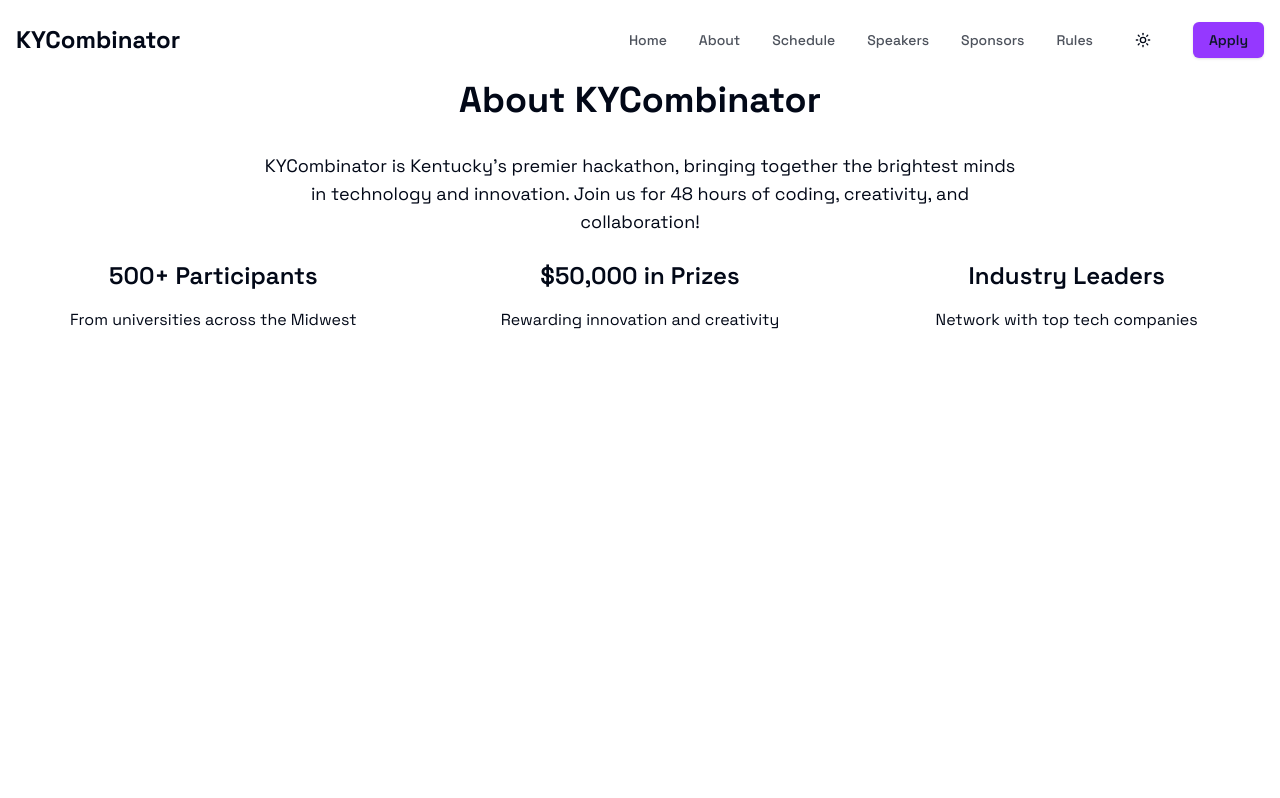
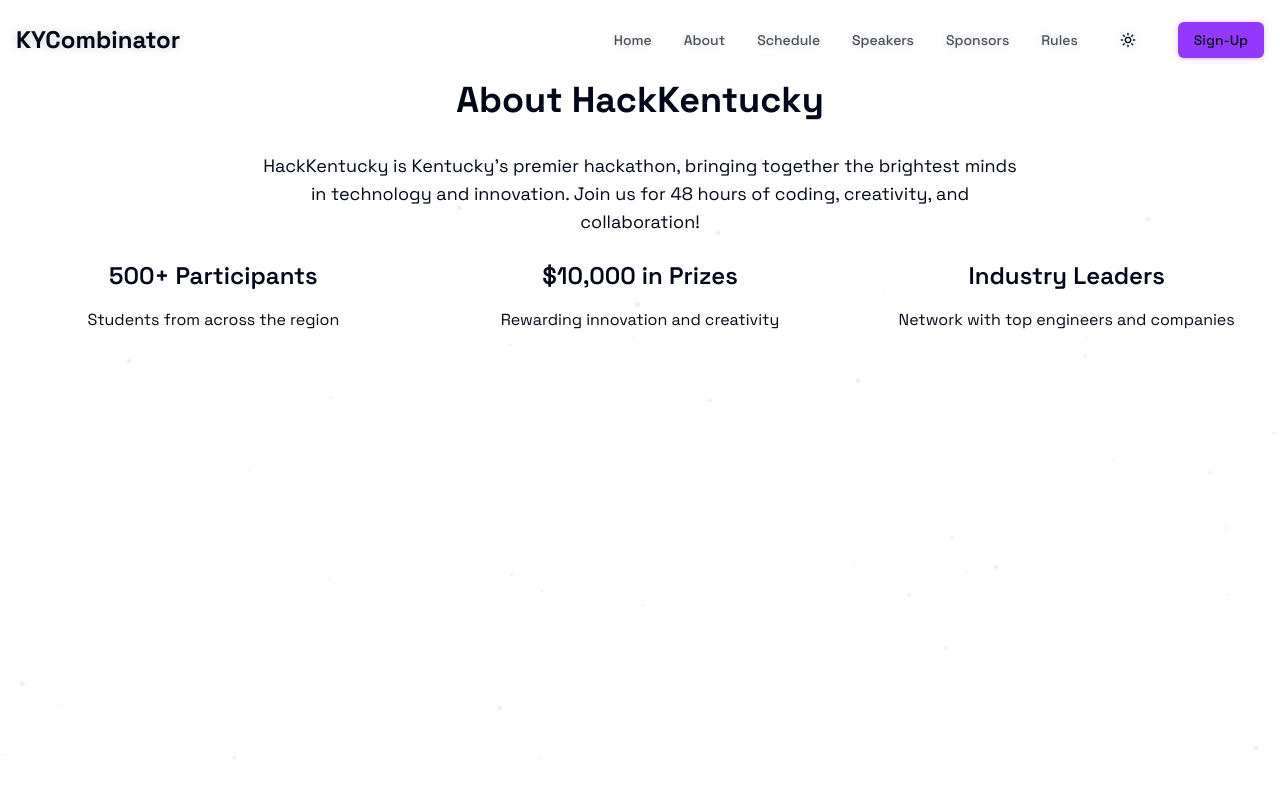
Before and after one commit to zaidbul/hackkentucky, a Next.js app: page /about in a window 1280 px wide. Built offline with nearby package versions, Linux system fonts and the light colour scheme.

Commit message:
change styling

```diff
--- a/package.json
+++ b/package.json
@@ -12,6 +12,7 @@
     "@radix-ui/react-slot": "^1.1.1",
     "class-variance-authority": "^0.7.1",
     "clsx": "^2.1.1",
+    "framer-motion": "^11.14.4",
     "lucide-react": "^0.468.0",
     "next": "15.1.0",
     "next-themes": "^0.4.4",
--- a/src/app/layout.tsx
+++ b/src/app/layout.tsx
@@ -2,6 +2,9 @@ import type { Metadata } from "next"
 import { Space_Grotesk } from 'next/font/google'
 import "./globals.css"
 import { ThemeProvider } from "@/components/theme-provider"
+import { PageTransition } from "@/components/page-transition"
+import { SiteHeader } from "@/components/site-header"
+import { TechBackground } from "@/components/tech-background"
 
 const spaceGrotesk = Space_Grotesk({ subsets: ["latin"] })
 
@@ -19,7 +22,11 @@ export default function RootLayout({
     <html lang="en" suppressHydrationWarning>
       <body className={spaceGrotesk.className}>
         <ThemeProvider attribute="class" defaultTheme="system" enableSystem disableTransitionOnChange>
-          {children}
+          <TechBackground />
+          <SiteHeader />
+          <PageTransition>
+            {children}
+          </PageTransition>
         </ThemeProvider>
       </body>
     </html>
--- a/src/components/about.tsx
+++ b/src/components/about.tsx
@@ -2,22 +2,22 @@ export function About() {
   return (
     <section id="about" className="py-20 bg-background text-foreground">
       <div className="container mx-auto px-4">
-        <h2 className="text-4xl font-bold mb-8 text-center">About KYCombinator</h2>
+        <h2 className="text-4xl font-bold mb-8 text-center">About HackKentucky</h2>
         <p className="text-lg mb-6 text-center max-w-3xl mx-auto">
-          KYCombinator is Kentucky&apos;s premier hackathon, bringing together the brightest minds in technology and innovation. Join us for 48 hours of coding, creativity, and collaboration!
+          HackKentucky is Kentucky&apos;s premier hackathon, bringing together the brightest minds in technology and innovation. Join us for 48 hours of coding, creativity, and collaboration!
         </p>
         <div className="grid md:grid-cols-3 gap-8">
           <div className="text-center">
             <h3 className="text-2xl font-semibold mb-4">500+ Participants</h3>
-            <p>From universities across the Midwest</p>
+            <p>Students from across the region</p>
           </div>
           <div className="text-center">
-            <h3 className="text-2xl font-semibold mb-4">$50,000 in Prizes</h3>
+            <h3 className="text-2xl font-semibold mb-4">$10,000 in Prizes</h3>
             <p>Rewarding innovation and creativity</p>
           </div>
           <div className="text-center">
             <h3 className="text-2xl font-semibold mb-4">Industry Leaders</h3>
-            <p>Network with top tech companies</p>
+            <p>Network with top engineers and companies</p>
           </div>
         </div>
       </div>
--- a/src/components/hero.tsx
+++ b/src/components/hero.tsx
@@ -65,8 +65,8 @@ export function Hero() {
         </p>
         <div className="flex flex-col md:flex-row gap-4 justify-center items-center">
           <Button asChild size="lg" className="bg-purple-700 hover:bg-purple-600 text-white dark:bg-purple-600 dark:hover:bg-purple-500 font-semibold">
-            <Link href="https://lu.ma" target="_blank">
-              Apply Now
+            <Link href="https://lu.ma/s9igbhj9" target="_blank">
+              Join Now
             </Link>
           </Button>
           <Button asChild size="lg" variant="outline" className="bg-purple-100 text-purple-900 hover:bg-purple-200 border-purple-300 dark:bg-white/10 dark:text-white dark:hover:bg-white/20 dark:border-white">
--- /dev/null
+++ b/src/components/page-transition.tsx
@@ -0,0 +1,25 @@
+"use client"
+
+import { motion, AnimatePresence } from 'framer-motion'
+import { usePathname } from 'next/navigation'
+
+export function PageTransition({ children }: { children: React.ReactNode }) {
+  const pathname = usePathname()
+
+  return (
+    <AnimatePresence mode="wait">
+      <motion.div
+        key={pathname}
+        initial={{ opacity: 0, scale: 0.98 }}
+        animate={{ opacity: 1, scale: 1 }}
+        exit={{ opacity: 0, scale: 1.02 }}
+        transition={{
+          duration: 0.3,
+          ease: [0.25, 0.1, 0.25, 1], // Custom easing function for a techy feel
+        }}
+      >
+        {children}
+      </motion.div>
+    </AnimatePresence>
+  )
+}
--- a/src/components/site-header.tsx
+++ b/src/components/site-header.tsx
@@ -31,8 +31,8 @@ export function SiteHeader() {
             ))}
             <ThemeToggle />
             <Button asChild className="bg-accent hover:bg-accent/90 text-accent-foreground font-semibold">
-              <Link href="https://lu.ma" target="_blank">
-                Apply
+              <Link href="https://lu.ma/s9igbhj9" target="_blank">
+                Sign-Up
               </Link>
             </Button>
           </nav>
--- /dev/null
+++ b/src/components/tech-background.tsx
@@ -0,0 +1,67 @@
+"use client"
+
+import { useEffect, useRef } from 'react'
+
+export function TechBackground() {
+  const canvasRef = useRef<HTMLCanvasElement>(null)
+
+  useEffect(() => {
+    const canvas = canvasRef.current
+    if (!canvas) return
+
+    const ctx = canvas.getContext('2d')
+    if (!ctx) return
+
+    const context = ctx
+
+    canvas.width = window.innerWidth
+    canvas.height = window.innerHeight
+
+    const particles: { x: number; y: number; size: number; speedX: number; speedY: number }[] = []
+    const particleCount = 50
+
+    for (let i = 0; i < particleCount; i++) {
+      particles.push({
+        x: Math.random() * canvas.width,
+        y: Math.random() * canvas.height,
+        size: Math.random() * 2 + 0.5,
+        speedX: Math.random() * 0.5 - 0.25,
+        speedY: Math.random() * 0.5 - 0.25
+      })
+    }
+    function animate() {
+      if (!canvas) return
+      context.clearRect(0, 0, canvas.width, canvas.height)
+
+      particles.forEach(particle => {
+        particle.x += particle.speedX
+        particle.y += particle.speedY
+
+        if (particle.x < 0 || particle.x > canvas.width) particle.speedX *= -1
+        if (particle.y < 0 || particle.y > canvas.height) particle.speedY *= -1
+
+        context.beginPath()
+        context.arc(particle.x, particle.y, particle.size, 0, Math.PI * 2)
+        context.fillStyle = 'rgba(147, 51, 234, 0.1)' // Subtle purple color
+        context.fill()
+      })
+
+      requestAnimationFrame(animate)
+    }
+
+    animate()
+
+    const handleResize = () => {
+      canvas.width = window.innerWidth
+      canvas.height = window.innerHeight
+    }
+
+    window.addEventListener('resize', handleResize)
+
+    return () => {
+      window.removeEventListener('resize', handleResize)
+    }
+  }, [])
+
+  return <canvas ref={canvasRef} className="fixed inset-0 pointer-events-none" />
+}
```
Also changed, not shown: 1 other file (tests, documents, lock files or other folders).
